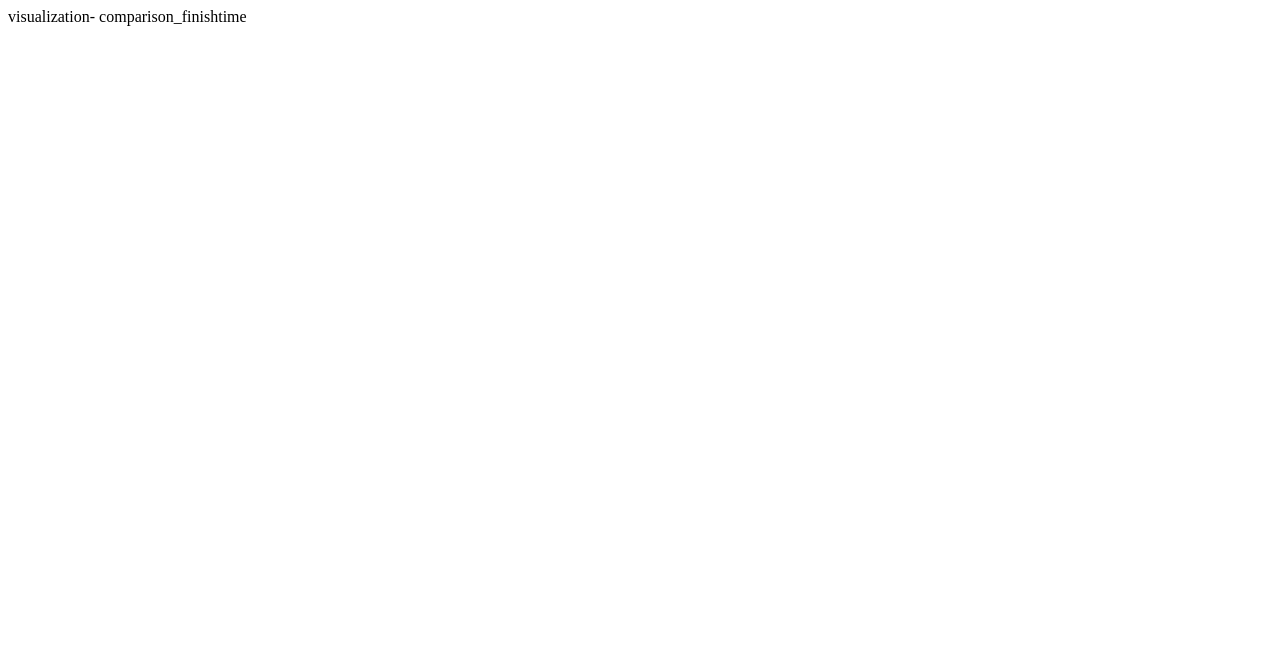
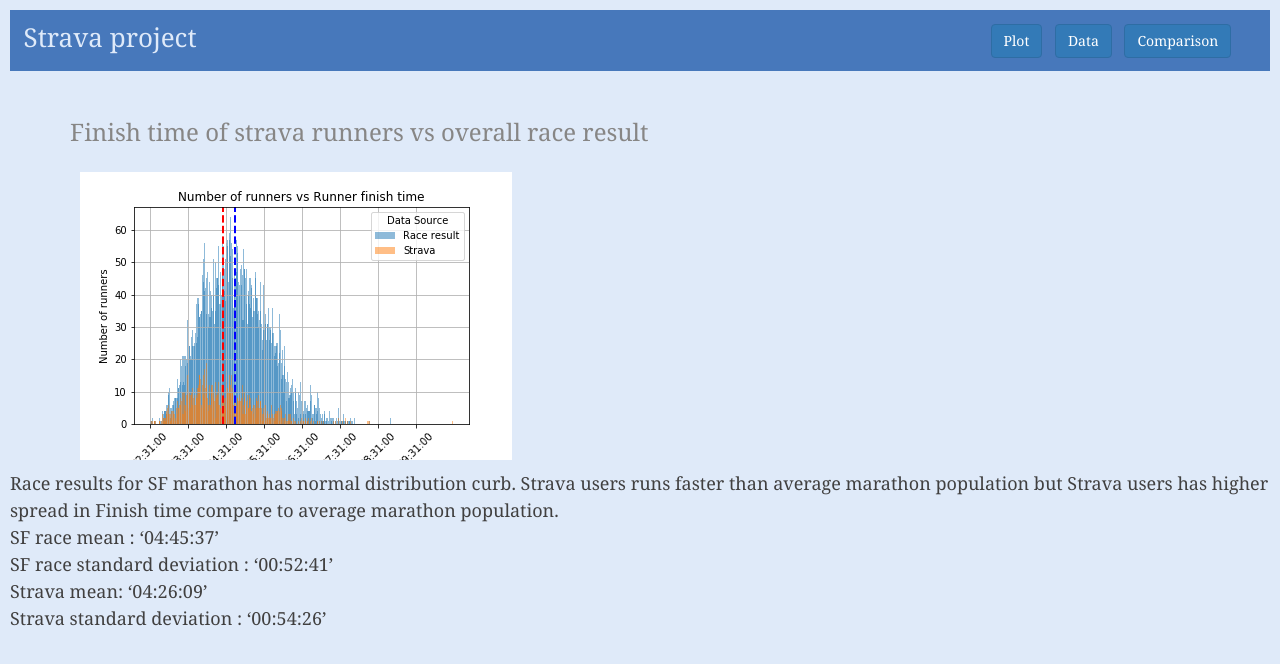
Before and after one commit to EmilySakata/data_visualization, a plain HTML site: page comparison_finishtime.html in a window 1280 px wide. Drawn offline with nearby package versions, Linux system fonts and the light colour scheme.

Commit message:
update inex and comparison

```diff
--- a/comparison_finishtime.html
+++ b/comparison_finishtime.html
@@ -1 +1,85 @@
-visualization- comparison_finishtime
+<!DOCTYPE html>
+<html lang="en-us">
+
+<head>
+
+  <meta charset="UTF-8">
+  <title>overall_finishtime</title>
+  <!-- List of bootstrap and style css sheets -->
+  <!-- using the bootstrapcdn https://getbootstrap.com. -->
+  <link rel="stylesheet" type="text/css" href="https://maxcdn.bootstrapcdn.com/bootstrap/3.3.7/css/bootstrap.min.css" >
+
+  <!-- reset style sheet -->
+  <link rel="stylesheet" type="text/css" href="reset.css">
+<!--
+  landing page style sheet -->
+  <link rel="stylesheet" type="text/css" href="style.css">
+<!--   jquery file -->
+  <script type="text/javascript" src = "jquery-3.2.1.js"></script>
+
+<!--   bootscrap javascript file -->
+ <script type="text/javascript" src = "https://maxcdn.bootstrapcdn.com/bootstrap/3.3.7/js/bootstrap.min.js"></script>
+
+</head>
+ <header>
+
+    <nav class=" navbar  justify-content-end navbar-light navbar-expand{-sm|-md|-lg|-xl}" >
+
+     <h1 id = "nav-head" href="index.html">Strava project</h1>
+      <a class="btn btn-primary" id = "nav-button" href="comparison.html" role="button">Comparison</a>
+      <a class="btn btn-primary" id = "nav-button" href="data.html" role="button">Data</a>
+
+      <div class="btn-group " id = "nav-button">
+        <button class="btn btn-primary dropdown-toggle" type="button" data-toggle="dropdown" aria-haspopup="true" aria-expanded="true">Plot
+        </button>
+
+      <div class="dropdown-menu" id = "nav-button ">
+          <a class="dropdown-item"  href="#">Strava vs race </a><br>
+          <a class="dropdown-item"  href="#">Top20 runners </a><br>
+          <a class="dropdown-item"  href="#">Overall race time</a> <br>
+          <a class="dropdown-item"  href="#">Average time</a>
+        </div>
+      </div>
+
+    </nav>
+
+  </header>
+
+
+
+<main class="container">
+        <br>
+        <h2 >Finish time of strava runners vs overall race result</h2>
+        <br>
+          </main>
+	<div class="container">
+
+     	<div class="media">
+  			<img class="d-flex align-self-center mr-3" src="images/strava vs race.png" alt="overall runner race result vs Strava users">
+
+      	</div>
+      </div>
+		<div class="row">
+      		<div class="col-sm-12">
+			<p>
+			Race results for SF marathon has normal distribution curb.
+			Strava users runs faster than average marathon population but Strava users has higher spread in Finish time compare to average marathon population.
+			<br>
+			<ul>
+			<li>SF race mean : ‘04:45:37’</li>
+			<li>SF race standard deviation : ‘00:52:41’</li>
+			<li>Strava mean: ‘04:26:09’</li>
+			<li>Strava standard deviation : ‘00:54:26’</li>
+			</ul>
+
+	       </p>
+      		</div>
+      	</div>
+      </div>
+
+
+
+
+</body>
+
+</html>
```
Also changed, not shown: index.html (+4 -4 lines).
